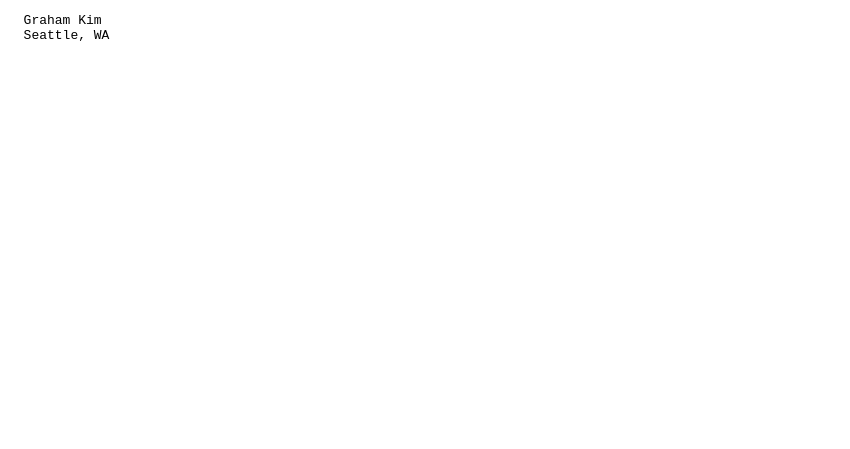
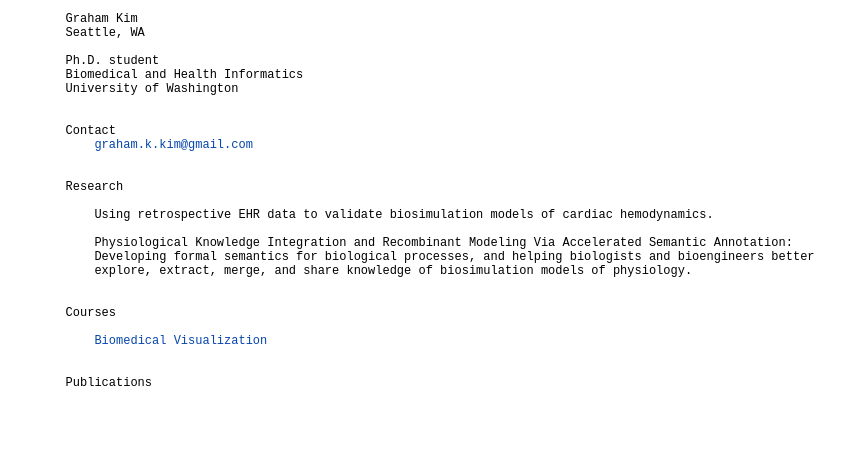
Before and after one commit to GrahamKim/grahamkim.github.io, a plain HTML site: page index.html in a window 1280 px wide. Shown: the whole page, without its empty margins (0-850 px from the left). Drawn offline with Linux system fonts and the light colour scheme.

Commit message:
Added Contact, Research, and Courses

```diff
--- a/index.html
+++ b/index.html
@@ -1,14 +1,47 @@
 <!DOCTYPE html>
 <html>
 <head>
-  <title>Graham Kim</title>
+    <title>Graham Kim</title>
+    <style type="text/css">
+        body {font: 12px Courier}
+        a:link {color: #0645AD; text-decoration: none;}
+        a:visited {color: #0B0080; text-decoration: none;}
+        a:hover {text-decoration: underline;}
+    </style>
+
 </head>
 <body>
+    <pre>
+        Graham Kim
+        Seattle, WA
 
-  <pre>
-  Graham Kim
-  Seattle, WA
-  </pre>
+        Ph.D. student
+        Biomedical and Health Informatics
+        University of Washington
 
+
+        Contact
+            <a href="mailto:graham.k.kim@gmail.com">graham.k.kim@gmail.com</a>
+
+
+        Research
+
+            Using retrospective EHR data to validate biosimulation models of cardiac hemodynamics.
+
+            Physiological Knowledge Integration and Recombinant Modeling Via Accelerated Semantic Annotation:
+            Developing formal semantics for biological processes, and helping biologists and bioengineers better
+            explore, extract, merge, and share knowledge of biosimulation models of physiology.
+
+
+        Courses
+
+            <a href="http://grahamkim.github.io/bime591/">Biomedical Visualization</a>
+
+
+        Publications
+
+
+
+    </pre>
 </body>
 </html>
```
